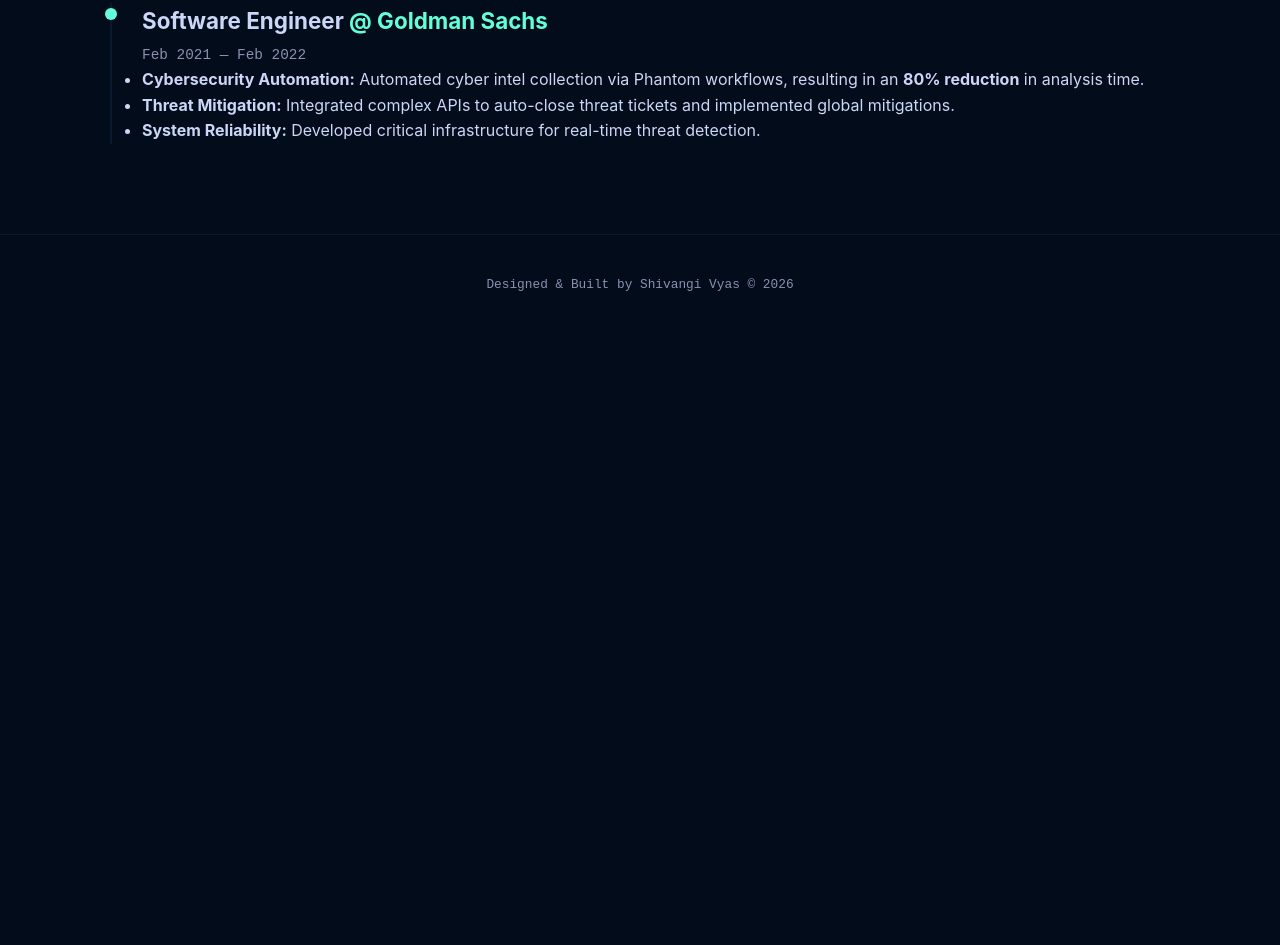
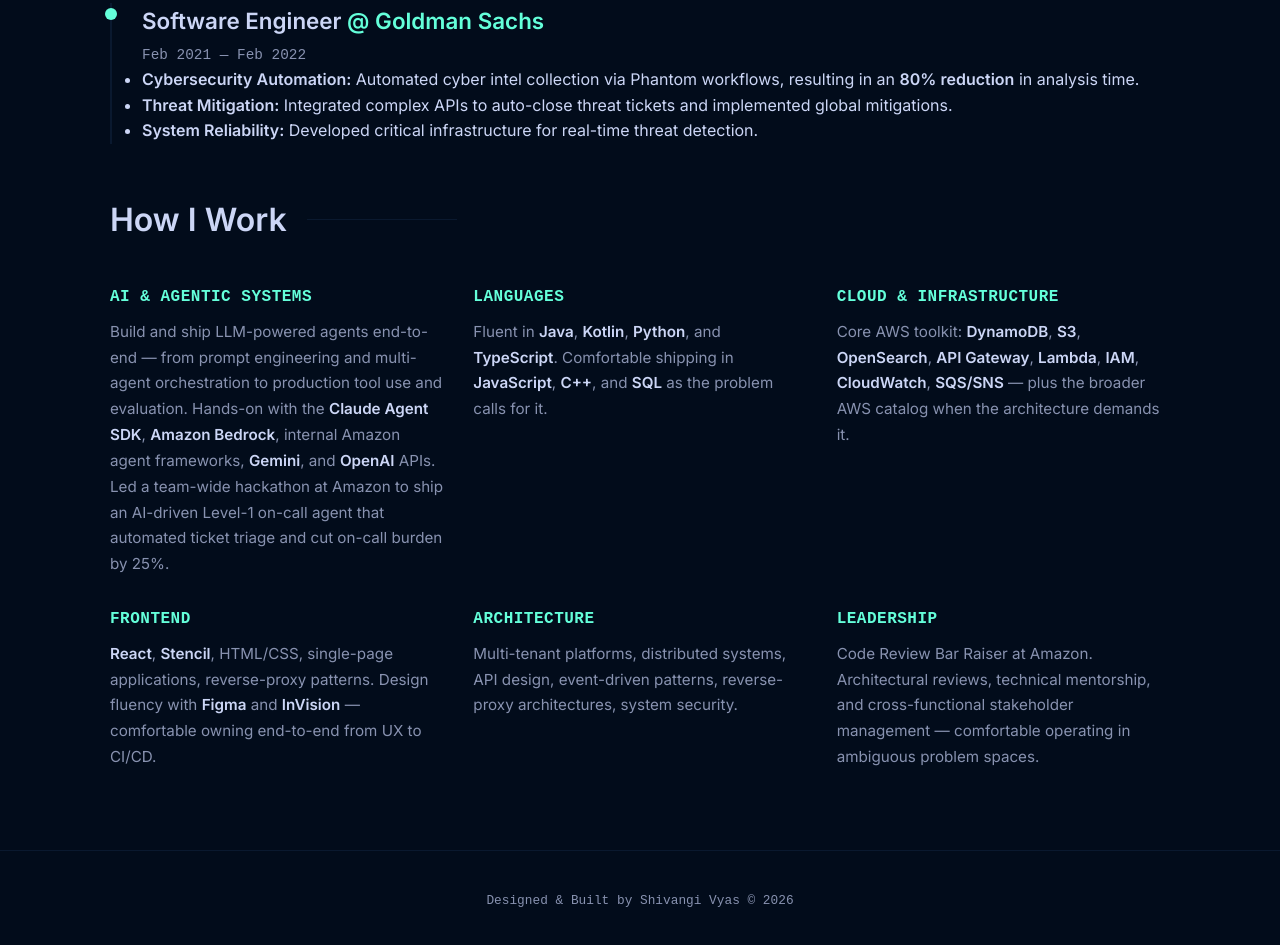
Before and after one commit to shivangi827/shivangi827.github.io, a plain HTML site: page index.html in a window 1280 px wide. Shown: the part 1531-2476 px from the top of the page. Before the commit the page ends 1866 px from the top, so only its background shows below. Drawn offline with Linux system fonts and the light colour scheme.

Commit message:
Add Skills section, resume download, fix stat counter defaults
- New "How I Work" section with editorial prose: AI & Agentic Systems
  (first), Languages, Cloud, Frontend, Architecture, Leadership
- Resume download button linked to ShivangiVyasResume2026.pdf
- Stat counters now render final values ($454M+, $1B+, 80%) as HTML
  defaults so they display correctly even before JS animation fires
- Loaded Fraunces + Inter fonts for upcoming theme update

```diff
--- a/index.html
+++ b/index.html
@@ -14,6 +14,9 @@
     <meta property="og:type" content="website">
     <meta name="twitter:card" content="summary_large_image">
     <link rel="icon" type="image/jpeg" href="profile-pic.jpeg">
+    <link rel="preconnect" href="https://fonts.googleapis.com">
+    <link rel="preconnect" href="https://fonts.gstatic.com" crossorigin>
+    <link href="https://fonts.googleapis.com/css2?family=Fraunces:wght@400;500;600;700&family=Inter:wght@300;400;500;600&display=swap" rel="stylesheet">
     <link rel="stylesheet" href="https://cdnjs.cloudflare.com/ajax/libs/font-awesome/6.0.0/css/all.min.css">
     <link rel="stylesheet" href="style.css">
 </head>
@@ -40,6 +43,7 @@
             </p>
             <div class="hero-btns">
                 <a href="mailto:shivangivyas.278@gmail.com" class="btn">Get In Touch</a>
+                <a href="ShivangiVyasResume2026.pdf" class="btn" download="Shivangi-Vyas-Resume-2026.pdf"><i class="fas fa-file-arrow-down"></i> Resume</a>
                 <a href="https://linkedin.com/in/vyas-shivangi" class="btn" target="_blank" rel="noopener"><i class="fab fa-linkedin"></i> LinkedIn</a>
                 <a href="https://github.com/shivangi827" class="btn" target="_blank" rel="noopener"><i class="fab fa-github"></i> GitHub</a>
             </div>
@@ -57,7 +61,7 @@
                 <div class="card flip-card" onclick="this.classList.toggle('flipped')">
                     <div class="card-inner">
                         <div class="card-front">
-                            <span class="stat" data-target="454">$0M+</span>
+                            <span class="stat" data-target="454">$454M+</span>
                             <p>Annual free cash flow generated via large-scale automation platforms.</p>
                             <small class="flip-hint">(Click to flip)</small>
                         </div>
@@ -76,7 +80,7 @@
                 <div class="card flip-card" onclick="this.classList.toggle('flipped')">
                     <div class="card-inner">
                         <div class="card-front">
-                            <span class="stat" data-target="1">$0B+</span>
+                            <span class="stat" data-target="1">$1B+</span>
                             <p>Order-processing operations supported by the DCoDE vision.</p>
                             <small class="flip-hint">(Click to flip)</small>
                         </div>
@@ -95,7 +99,7 @@
                 <div class="card flip-card" onclick="this.classList.toggle('flipped')">
                     <div class="card-inner">
                         <div class="card-front">
-                            <span class="stat" data-target="80">0%</span>
+                            <span class="stat" data-target="80">80%</span>
                             <p>Reduction in API integration time via normalization strategies.</p>
                             <small class="flip-hint">(Click to flip)</small>
                         </div>
@@ -134,6 +138,36 @@
                     <li><strong>Threat Mitigation:</strong> Integrated complex APIs to auto-close threat tickets and implemented global mitigations.</li>
                     <li><strong>System Reliability:</strong> Developed critical infrastructure for real-time threat detection.</li>
                 </ul>
+            </div>
+        </section>
+
+        <section id="skills">
+            <h3 class="section-title">How I Work</h3>
+            <div class="skills-section">
+                <div class="skill-block">
+                    <h4>AI &amp; Agentic Systems</h4>
+                    <p>Build and ship LLM-powered agents end-to-end — from prompt engineering and multi-agent orchestration to production tool use and evaluation. Hands-on with the <strong>Claude Agent SDK</strong>, <strong>Amazon Bedrock</strong>, internal Amazon agent frameworks, <strong>Gemini</strong>, and <strong>OpenAI</strong> APIs. Led a team-wide hackathon at Amazon to ship an AI-driven Level-1 on-call agent that automated ticket triage and cut on-call burden by 25%.</p>
+                </div>
+                <div class="skill-block">
+                    <h4>Languages</h4>
+                    <p>Fluent in <strong>Java</strong>, <strong>Kotlin</strong>, <strong>Python</strong>, and <strong>TypeScript</strong>. Comfortable shipping in <strong>JavaScript</strong>, <strong>C++</strong>, and <strong>SQL</strong> as the problem calls for it.</p>
+                </div>
+                <div class="skill-block">
+                    <h4>Cloud &amp; Infrastructure</h4>
+                    <p>Core AWS toolkit: <strong>DynamoDB</strong>, <strong>S3</strong>, <strong>OpenSearch</strong>, <strong>API Gateway</strong>, <strong>Lambda</strong>, <strong>IAM</strong>, <strong>CloudWatch</strong>, <strong>SQS/SNS</strong> — plus the broader AWS catalog when the architecture demands it.</p>
+                </div>
+                <div class="skill-block">
+                    <h4>Frontend</h4>
+                    <p><strong>React</strong>, <strong>Stencil</strong>, HTML/CSS, single-page applications, reverse-proxy patterns. Design fluency with <strong>Figma</strong> and <strong>InVision</strong> — comfortable owning end-to-end from UX to CI/CD.</p>
+                </div>
+                <div class="skill-block">
+                    <h4>Architecture</h4>
+                    <p>Multi-tenant platforms, distributed systems, API design, event-driven patterns, reverse-proxy architectures, system security.</p>
+                </div>
+                <div class="skill-block">
+                    <h4>Leadership</h4>
+                    <p>Code Review Bar Raiser at Amazon. Architectural reviews, technical mentorship, and cross-functional stakeholder management — comfortable operating in ambiguous problem spaces.</p>
+                </div>
             </div>
         </section>
     </div>
--- a/style.css
+++ b/style.css
@@ -71,6 +71,12 @@
 .stat { font-size: 3rem; color: var(--accent); font-family: monospace; font-weight: bold; }
 .flip-hint { font-size: 0.7rem; color: var(--accent); margin-top: 15px; opacity: 0.6; font-family: monospace; }
 
+/* --- SKILLS / HOW I WORK --- */
+.skills-section { display: grid; grid-template-columns: repeat(auto-fit, minmax(320px, 1fr)); gap: 30px; margin: 40px 0; }
+.skill-block h4 { color: var(--accent); font-family: monospace; font-size: 1rem; margin-bottom: 8px; letter-spacing: 0.5px; text-transform: uppercase; }
+.skill-block p { color: var(--text-dim); font-size: 0.95rem; line-height: 1.7; }
+.skill-block strong { color: var(--text-main); }
+
 /* --- GAMES GRID --- */
 .games-grid { display: grid; grid-template-columns: repeat(auto-fit, minmax(320px, 1fr)); gap: 30px; }
 .game-card { background: var(--light-bg); border: 1px solid var(--accent); padding: 30px; border-radius: 15px; text-align: center; position: relative; }
```
Also changed, not shown: 1 other file.
